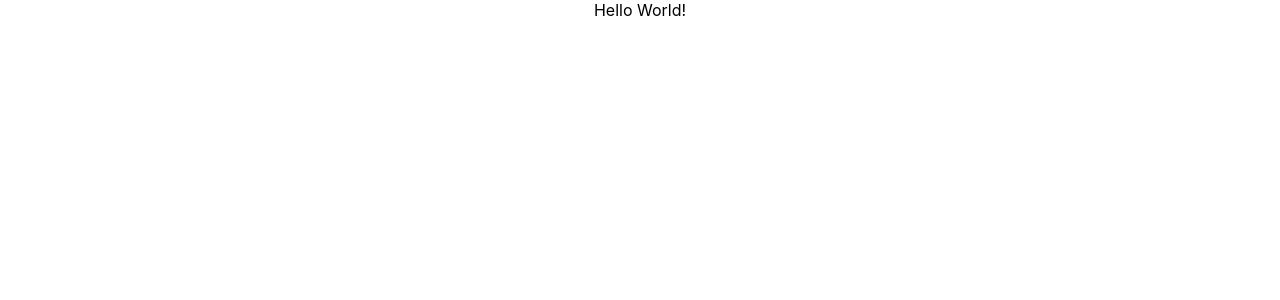
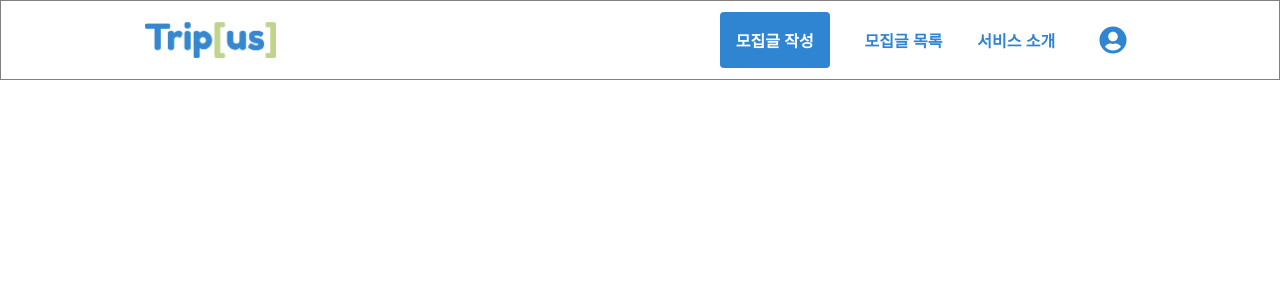
Before and after one commit to codestates/TripUs-client, a React (Create React App) app: page / in a window 1280 px wide. Shown: the top 300 px of the page. Built offline with nearby package versions, Linux system fonts and the light colour scheme.

Commit message:
[CREATED] created header component

```diff
--- a/package.json
+++ b/package.json
@@ -10,10 +10,13 @@
     "@types/node": "^12.20.13",
     "@types/react": "^17.0.5",
     "@types/react-dom": "^17.0.5",
+    "@types/react-router-dom": "^5.1.7",
     "@types/styled-components": "^5.1.9",
     "axios": "^0.21.1",
     "react": "^17.0.2",
     "react-dom": "^17.0.2",
+    "react-icons": "^4.2.0",
+    "react-router-dom": "^5.2.0",
     "react-scripts": "^4.0.3",
     "styled-components": "^5.3.0",
     "typescript": "^4.2.4",
--- a/src/App.tsx
+++ b/src/App.tsx
@@ -1,8 +1,21 @@
-import React from "react";
-import "./App.css";
+import React, { useState } from "react";
+import { BrowserRouter as Router } from "react-router-dom";
+
+// components
+import Header from "./components/Header/Header";
 
 const App = () => {
-  return <div className="App">Hello World!</div>;
+  const [dropdownOpen, setDropdownOpen] = useState(false);
+
+  const openDropdown = () => {
+    setDropdownOpen((prev) => !prev);
+  };
+
+  return (
+    <Router>
+      <Header dropdownOpen={dropdownOpen} openDropdown={openDropdown} />
+    </Router>
+  );
 };
 
 export default App;
--- /dev/null
+++ b/src/components/Header/Dropdown.tsx
@@ -0,0 +1,73 @@
+import React, { MouseEvent } from "react";
+import { Link } from "react-router-dom";
+import styled from "styled-components";
+
+const DropdownContainer = styled.div`
+  position: absolute;
+  top: 85px;
+  height: 240px;
+  min-width: 120px;
+  border-radius: 4px;
+`;
+
+const DropdownListContainer = styled.div`
+  height: 100%;
+  display: flex;
+  justify-content: center;
+  align-items: center;
+`;
+
+const DropdownList = styled.ul`
+  height: 100%;
+  display: flex;
+  flex-direction: column;
+  margin: 0;
+  padding: 0;
+  list-style: none;
+  justify-content: space-evenly;
+  width: 100%;
+`;
+
+const DropdownItem = styled.li`
+  font-weight: 400;
+  padding-left: 16px;
+  a {
+    text-decoration: none;
+    color: #000;
+  }
+`;
+
+const StyleBreak = styled.hr`
+  margin: 0;
+  padding: 0;
+`;
+
+const Dropdown = () => {
+  return (
+    <DropdownContainer>
+      <DropdownListContainer>
+        <DropdownList>
+          <DropdownItem>
+            <Link to="/profile">내 프로필</Link>
+          </DropdownItem>
+          <DropdownItem>
+            <Link to="/account">내 계정</Link>
+          </DropdownItem>
+          <StyleBreak />
+          <DropdownItem>
+            <Link to="/my-posts">내 작성목록</Link>
+          </DropdownItem>
+          <DropdownItem>
+            <Link to="/my-applications">내 신청목록</Link>
+          </DropdownItem>
+          <StyleBreak />
+          <DropdownItem>
+            <Link to="/signout">로그아웃</Link>
+          </DropdownItem>
+        </DropdownList>
+      </DropdownListContainer>
+    </DropdownContainer>
+  );
+};
+
+export default Dropdown;
--- /dev/null
+++ b/src/components/Header/Header.tsx
@@ -0,0 +1,142 @@
+import React, { useState, MouseEvent } from "react";
+import styled from "styled-components";
+import { Link } from "react-router-dom";
+import { FaUserCircle } from "react-icons/fa";
+
+// components
+import Dropdown from "./Dropdown";
+
+// images
+import logo from "../../images/logo.png";
+import UserDropdownMenu from "./Dropdown";
+
+const Header = styled.header`
+  position: absolute;
+  top: 0;
+  left: 0;
+  max-width: 100%;
+  width: 100vw;
+  height: 80px;
+  border: 1px solid gray;
+`;
+
+const Container = styled.div`
+  position: relative;
+  height: 100%;
+  width: 990px;
+  font-family: "Nanum Gothic", sans-serif;
+  font-weight: 700;
+  margin: 0 auto;
+`;
+
+const Logo = styled.div`
+  position: absolute;
+  top: 0px;
+  left: 0px;
+  display: flex;
+  justify-content: flex-start;
+  align-items: center;
+  cursor: pointer;
+  height: 100%;
+
+  img {
+    height: 36px;
+  }
+`;
+
+const NavBar = styled.div`
+  position: absolute;
+  top: 0px;
+  right: 0px;
+  height: 100%;
+  width: 450px;
+  display: flex;
+  justify-content: space-between;
+`;
+
+const NavLinks = styled.div`
+  height: 100%;
+  margin: 0;
+  padding: 0;
+  list-style: none;
+  display: flex;
+  align-items: center;
+  justify-content: space-evenly;
+  width: 100%;
+`;
+
+const NavLink = styled(Link)`
+  text-decoration: none;
+  :active,
+  :focus,
+  :link,
+  :visited {
+    text-decoration: none;
+  }
+`;
+
+const CTABtn = styled(NavLink)`
+  padding: 16px;
+  color: #fff;
+  border-radius: 4px;
+  background: #3085d3;
+`;
+
+const Btn = styled(NavLink)`
+  color: #3085d3;
+  :active,
+  :focus,
+  :link,
+  :visited {
+    color: #3085d3;
+  }
+`;
+
+const IconContainer = styled.div`
+  height: 100%;
+  width: 50px;
+  display: flex;
+  justify-content: center;
+  align-items: center;
+  position: relative;
+
+  svg {
+    height: 28px;
+    width: 28px;
+    stroke: #3085d3;
+    fill: #3085d3;
+  }
+`;
+
+const HeaderComponent = ({
+  dropdownOpen,
+  openDropdown,
+}: {
+  dropdownOpen: boolean;
+  openDropdown: () => void;
+}) => {
+  return (
+    <Header>
+      <Container>
+        <NavLink to="/">
+          <Logo>
+            <img src={logo} alt="TripUs logo image" />
+          </Logo>
+        </NavLink>
+        <NavBar>
+          <NavLinks>
+            <CTABtn to="/submit">모집글 작성</CTABtn>
+            <Btn to="/list">모집글 목록</Btn>
+            <Btn to="/about">서비스 소개</Btn>
+          </NavLinks>
+          <IconContainer onClick={openDropdown}>
+            <FaUserCircle />
+            {dropdownOpen ? <Dropdown /> : null}
+          </IconContainer>
+        </NavBar>
+      </Container>
+    </Header>
+  );
+};
+
+export default HeaderComponent;
--- a/src/index.css
+++ b/src/index.css
@@ -1,13 +1,17 @@
+* {
+  box-sizing: border-box;
+}
+
 body {
   margin: 0;
-  font-family: -apple-system, BlinkMacSystemFont, 'Segoe UI', 'Roboto', 'Oxygen',
-    'Ubuntu', 'Cantarell', 'Fira Sans', 'Droid Sans', 'Helvetica Neue',
+  font-family: -apple-system, BlinkMacSystemFont, "Segoe UI", "Roboto", "Oxygen",
+    "Ubuntu", "Cantarell", "Fira Sans", "Droid Sans", "Helvetica Neue",
     sans-serif;
   -webkit-font-smoothing: antialiased;
   -moz-osx-font-smoothing: grayscale;
 }
 
 code {
-  font-family: source-code-pro, Menlo, Monaco, Consolas, 'Courier New',
+  font-family: source-code-pro, Menlo, Monaco, Consolas, "Courier New",
     monospace;
 }
```
Also changed, not shown: src/images/logo.png (added), 1 other file (tests, documents, lock files or other folders).
